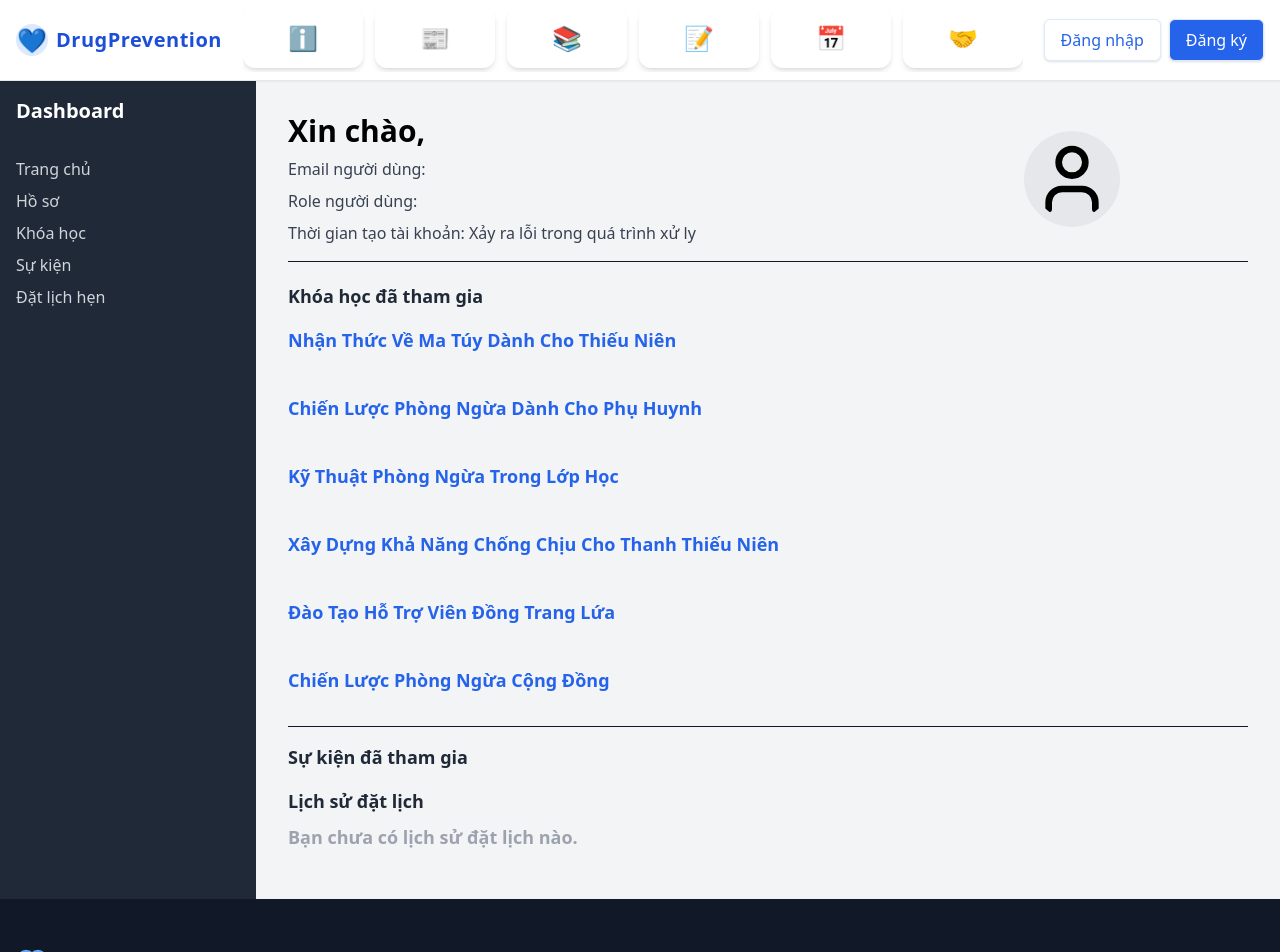
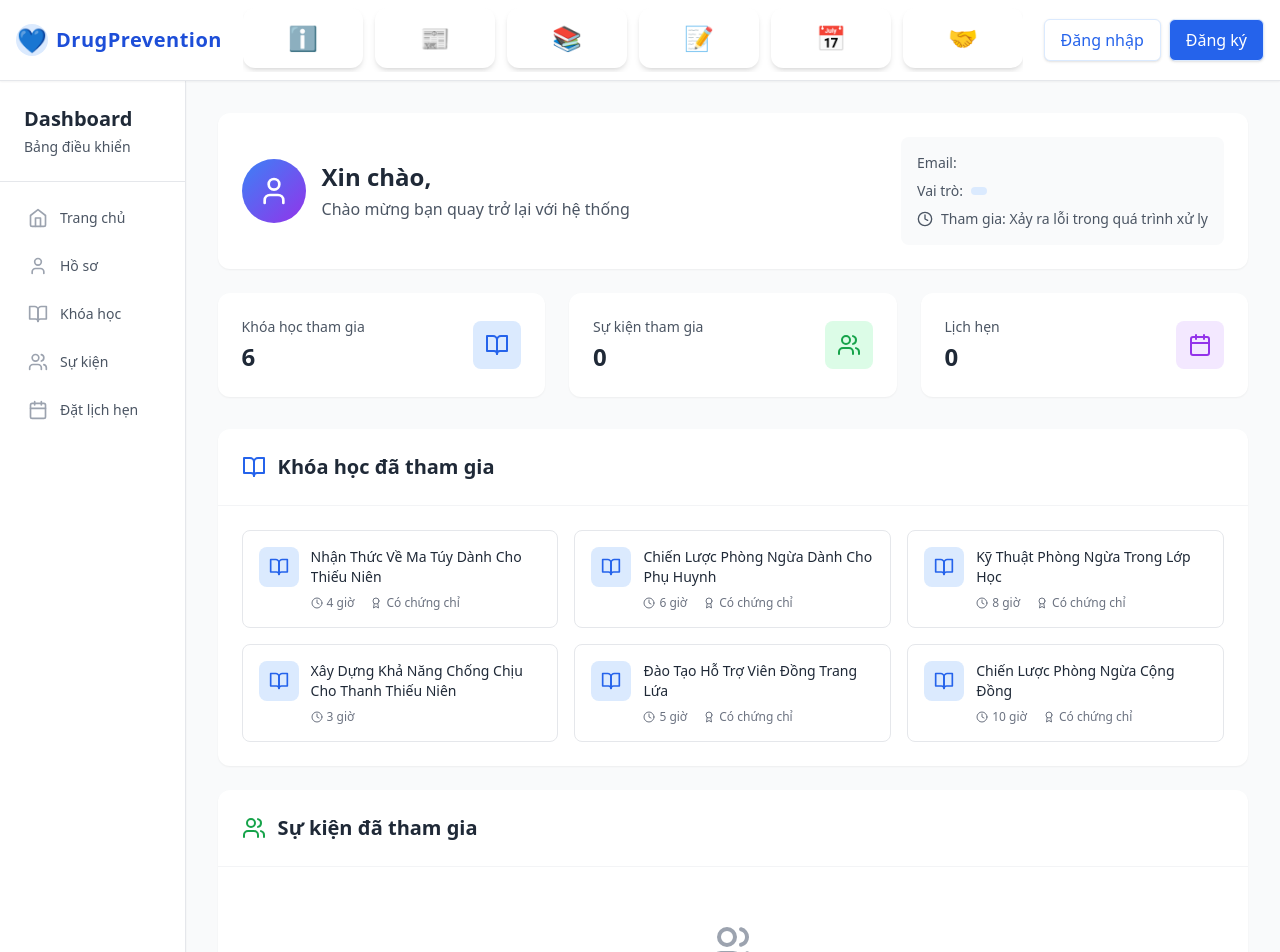
Before and after one commit to Rinnn465/DrugUsePreventionProject, a React (Vite) app in the folder client/: page /dashboard/1 in a window 1280 px wide. Shown: the top 952 px of the page. Built offline with nearby package versions, Linux system fonts and the light colour scheme.

Commit message:
update dashboard

```diff
--- a/client/src/components/sidebar/Sidebar.tsx
+++ b/client/src/components/sidebar/Sidebar.tsx
@@ -1,44 +1,58 @@
-import { Link } from "react-router-dom"
+import { Link, useLocation } from "react-router-dom"
+import { Home, User, BookOpen, Calendar, Users, Settings } from "lucide-react"
+
 const Sidebar = () => {
+    const location = useLocation();
+
+    const menuItems = [
+        { path: '/', label: 'Trang chủ', icon: Home },
+        { path: '#', label: 'Hồ sơ', icon: User },
+        { path: '/courses', label: 'Khóa học', icon: BookOpen },
+        { path: '/community-programs', label: 'Sự kiện', icon: Users },
+        { path: '/appointments', label: 'Đặt lịch hẹn', icon: Calendar },
+    ];
+
     return (
-        <aside className="w-64 bg-gray-800 text-white flex flex-col">
-            <div className="p-4">
-                <h2 className="text-xl font-bold">Dashboard</h2>
+        <aside className="w-64 bg-white border-r border-gray-200 flex flex-col shadow-sm">
+            {/* Header */}
+            <div className="p-6 border-b border-gray-200">
+                <h2 className="text-xl font-bold text-gray-800">Dashboard</h2>
+                <p className="text-sm text-gray-600 mt-1">Bảng điều khiển</p>
             </div>
-            <nav className="flex-grow">
-                <ul className="space-y-2 p-4">
-                    <Link
-                        to={'/'}
-                        className="block text-gray-300 hover:text-white"
-                    >
-                        Trang chủ
-                    </Link>
-                    <Link
-                        to={'#'}
-                        className="block text-gray-300 hover:text-white"
-                    >
-                        Hồ sơ
-                    </Link>
-                    <Link
-                        to={'/courses'}
-                        className="block text-gray-300 hover:text-white"
-                    >
-                        Khóa học
-                    </Link>
-                    <Link
-                        to={'/events'}
-                        className="block text-gray-300 hover:text-white"
-                    >
-                        Sự kiện
-                    </Link>
-                    <Link
-                        to={'/appointments'}
-                        className="block text-gray-300 hover:text-white"
-                    >
-                        Đặt lịch hẹn
-                    </Link>
+
+            {/* Navigation */}
+            <nav className="flex-grow p-4">
+                <ul className="space-y-2">
+                    {menuItems.map((item) => {
+                        const Icon = item.icon;
+                        const isActive = location.pathname === item.path;
+
+                        return (
+                            <li key={item.path}>
+                                <Link
+                                    to={item.path}
+                                    className={`flex items-center space-x-3 px-3 py-2.5 rounded-lg text-sm font-medium transition-all duration-200 ${
+                                        isActive
+                                            ? 'bg-blue-50 text-blue-700 border-r-2 border-blue-600'
+                                            : 'text-gray-600 hover:bg-gray-50 hover:text-gray-800'
+                                    }`}
+                                >
+                                    <Icon className={`h-5 w-5 ${isActive ? 'text-blue-600' : 'text-gray-400'}`} />
+                                    <span>{item.label}</span>
+                                </Link>
+                            </li>
+                        );
+                    })}
                 </ul>
             </nav>
+
+            {/* Footer */}
+            <div className="p-4 border-t border-gray-200">
+                <div className="flex items-center space-x-3 px-3 py-2 text-xs text-gray-500">
+                    <Settings className="h-4 w-4" />
+                    <span>Phiên bản 1.0.0</span>
+                </div>
+            </div>
         </aside>
     )
 }
--- a/client/src/index.css
+++ b/client/src/index.css
@@ -244,6 +244,14 @@
   box-shadow: 0 10px 25px rgba(59, 130, 246, 0.4);
 }
 
+/* Text Utilities */
+.line-clamp-2 {
+  display: -webkit-box;
+  -webkit-line-clamp: 2;
+  -webkit-box-orient: vertical;
+  overflow: hidden;
+}
+
 /* Smooth Transitions */
 * {
   transition: color 0.2s ease, background-color 0.2s ease, border-color 0.2s ease;
--- a/client/src/pages/DashBoardPage.tsx
+++ b/client/src/pages/DashBoardPage.tsx
@@ -4,65 +4,190 @@ import { useUser } from "../context/UserContext";
 import Sidebar from "../components/sidebar/Sidebar";
 import { parseDate } from "../utils/parseDateUtils";
 import { courseData } from "../data/courseData";
-import { User } from "lucide-react";
+import { User, BookOpen, Calendar, Clock, Award, Users } from "lucide-react";
 
 const DashBoardPage: React.FC = () => {
     const { userId } = useParams();
     const { user, setUser } = useUser();
 
     const [section, setSection] = useState<string>('dashboard');
+
     return (
-        <div className="flex min-h-screen">
+        <div className="flex min-h-screen bg-gray-50">
             {/* Sidebar */}
             <Sidebar />
 
             {/* Main Content */}
-            <main className="flex-grow bg-gray-100 p-8">
-                <div className="flex justify-between items-center">
-                    <div>
-                        <h1 className="text-3xl font-bold">Xin chào, {user?.Username}</h1>
-                        <div className="mt-2 text-gray-700">Email người dùng: {user?.Email}</div>
-                        <div className="mt-2 text-gray-700">Role người dùng: {user?.Role}</div>
-                        <div className="mt-2 text-gray-700">Thời gian tạo tài khoản: {parseDate(`${user?.CreatedAt}`)}</div>
-                    </div>
+            <main className="flex-grow p-6 lg:p-8">
+                {/* Header Section */}
+                <div className="bg-white rounded-xl shadow-sm p-6 mb-6">
+                    <div className="flex flex-col lg:flex-row lg:items-center lg:justify-between">
+                        <div className="flex items-center space-x-4">
+                            <div className="h-16 w-16 bg-gradient-to-br from-blue-500 to-purple-600 rounded-full flex items-center justify-center">
+                                <User className="h-8 w-8 text-white" />
+                            </div>
+                            <div>
+                                <h1 className="text-2xl font-bold text-gray-800">
+                                    Xin chào, {user?.Username}
+                                </h1>
+                                <p className="text-gray-600 mt-1">
+                                    Chào mừng bạn quay trở lại với hệ thống
+                                </p>
+                            </div>
+                        </div>
 
-                    <div>
-                        <User className="h-24 w-24 mr-32 bg-gray-200 rounded-full p-2" />
-                    </div>
-                </div>
-                <div className="border-t border-gray-900 my-4"></div>
-                <div className="mt-5">
-                    <div className="text-lg font-semibold text-gray-800 mb-4">
-                        Khóa học đã tham gia
-                        {courseData.map((course) => (
-                            <div key={course.id} className="py-4 pr-4 rounded-lg mb-2">
-                                <Link to={`/courses/${course.id}`} className="text-blue-600 hover:underline">
-                                    {course.title}
-                                </Link>
+                        <div className="mt-4 lg:mt-0">
+                            <div className="bg-gray-50 rounded-lg p-4 space-y-2">
+                                <div className="flex items-center space-x-2 text-sm text-gray-600">
+                                    <span className="font-medium">Email:</span>
+                                    <span>{user?.Email}</span>
+                                </div>
+                                <div className="flex items-center space-x-2 text-sm text-gray-600">
+                                    <span className="font-medium">Vai trò:</span>
+                                    <span className="px-2 py-1 bg-blue-100 text-blue-800 rounded-full text-xs font-medium">
+                                        {user?.Role}
+                                    </span>
+                                </div>
+                                <div className="flex items-center space-x-2 text-sm text-gray-600">
+                                    <Clock className="h-4 w-4" />
+                                    <span>Tham gia: {parseDate(`${user?.CreatedAt}`)}</span>
+                                </div>
                             </div>
-                        ))}
-                    </div>
-                    <div className="border-t border-gray-900 my-4"></div>
-
-                    <div className="text-lg font-semibold text-gray-800 mb-4">
-                        Sự kiện đã tham gia
-                        {/* {eventData.map((event) => (
-                            <div key={event.id} className="py-4 pr-4 rounded-lg mb-2">
-                                <Link to={`/events/${event.id}`} className="text-blue-600 hover:underline">
-                                    {event.name}
-                                </Link>
-                            </div>
-                        ))} */}
-                    </div>
-                    <div className="text-lg font-semibold text-gray-800 mb-4">
-                        Lịch sử đặt lịch
-                        <div className="text-gray-400 text-md mt-2">
-                            Bạn chưa có lịch sử đặt lịch nào.
                         </div>
                     </div>
                 </div>
 
+                {/* Stats Cards */}
+                <div className="grid grid-cols-1 md:grid-cols-3 gap-6 mb-8">
+                    <div className="bg-white rounded-xl shadow-sm p-6">
+                        <div className="flex items-center justify-between">
+                            <div>
+                                <p className="text-gray-600 text-sm font-medium">Khóa học tham gia</p>
+                                <p className="text-2xl font-bold text-gray-800 mt-1">{courseData.length}</p>
+                            </div>
+                            <div className="h-12 w-12 bg-blue-100 rounded-lg flex items-center justify-center">
+                                <BookOpen className="h-6 w-6 text-blue-600" />
+                            </div>
+                        </div>
+                    </div>
 
+                    <div className="bg-white rounded-xl shadow-sm p-6">
+                        <div className="flex items-center justify-between">
+                            <div>
+                                <p className="text-gray-600 text-sm font-medium">Sự kiện tham gia</p>
+                                <p className="text-2xl font-bold text-gray-800 mt-1">0</p>
+                            </div>
+                            <div className="h-12 w-12 bg-green-100 rounded-lg flex items-center justify-center">
+                                <Users className="h-6 w-6 text-green-600" />
+                            </div>
+                        </div>
+                    </div>
+
+                    <div className="bg-white rounded-xl shadow-sm p-6">
+                        <div className="flex items-center justify-between">
+                            <div>
+                                <p className="text-gray-600 text-sm font-medium">Lịch hẹn</p>
+                                <p className="text-2xl font-bold text-gray-800 mt-1">0</p>
+                            </div>
+                            <div className="h-12 w-12 bg-purple-100 rounded-lg flex items-center justify-center">
+                                <Calendar className="h-6 w-6 text-purple-600" />
+                            </div>
+                        </div>
+                    </div>
+                </div>
+
+                {/* Course Section */}
+                <div className="bg-white rounded-xl shadow-sm mb-6">
+                    <div className="p-6 border-b border-gray-100">
+                        <div className="flex items-center space-x-3">
+                            <BookOpen className="h-6 w-6 text-blue-600" />
+                            <h2 className="text-xl font-semibold text-gray-800">Khóa học đã tham gia</h2>
+                        </div>
+                    </div>
+
+                    <div className="p-6">
+                        {courseData.length > 0 ? (
+                            <div className="grid grid-cols-1 md:grid-cols-2 lg:grid-cols-3 gap-4">
+                                {courseData.map((course) => (
+                                    <Link
+                                        key={course.id}
+                                        to={`/courses/${course.id}`}
+                                        className="group block p-4 border border-gray-200 rounded-lg hover:border-blue-300 hover:shadow-md transition-all duration-200"
+                                    >
+                                        <div className="flex items-start space-x-3">
+                                            <div className="h-10 w-10 bg-blue-100 rounded-lg flex items-center justify-center flex-shrink-0">
+                                                <BookOpen className="h-5 w-5 text-blue-600" />
+                                            </div>
+                                            <div className="flex-1 min-w-0">
+                                                <h3 className="text-sm font-medium text-gray-800 group-hover:text-blue-600 transition-colors duration-200 line-clamp-2">
+                                                    {course.title}
+                                                </h3>
+                                                <div className="mt-2 flex items-center space-x-4 text-xs text-gray-500">
+                                                    <span className="flex items-center space-x-1">
+                                                        <Clock className="h-3 w-3" />
+                                                        <span>{course.duration}</span>
+                                                    </span>
+                                                    {course.isCertified && (
+                                                        <span className="flex items-center space-x-1">
+                                                            <Award className="h-3 w-3" />
+                                                            <span>Có chứng chỉ</span>
+                                                        </span>
+                                                    )}
+                                                </div>
+                                            </div>
+                                        </div>
+                                    </Link>
+                                ))}
+                            </div>
+                        ) : (
+                            <div className="text-center py-8">
+                                <BookOpen className="h-12 w-12 text-gray-400 mx-auto mb-3" />
+                                <p className="text-gray-500">Bạn chưa tham gia khóa học nào</p>
+                            </div>
+                        )}
+                    </div>
+                </div>
+
+                {/* Events Section */}
+                <div className="bg-white rounded-xl shadow-sm mb-6">
+                    <div className="p-6 border-b border-gray-100">
+                        <div className="flex items-center space-x-3">
+                            <Users className="h-6 w-6 text-green-600" />
+                            <h2 className="text-xl font-semibold text-gray-800">Sự kiện đã tham gia</h2>
+                        </div>
+                    </div>
+
+                    <div className="p-6">
+                        <div className="text-center py-8">
+                            <Users className="h-12 w-12 text-gray-400 mx-auto mb-3" />
+                            <p className="text-gray-500">Bạn chưa tham gia sự kiện nào</p>
+                        </div>
+                    </div>
+                </div>
+
+                {/* Appointment History Section */}
+                <div className="bg-white rounded-xl shadow-sm">
+                    <div className="p-6 border-b border-gray-100">
+                        <div className="flex items-center space-x-3">
+                            <Calendar className="h-6 w-6 text-purple-600" />
+                            <h2 className="text-xl font-semibold text-gray-800">Lịch sử đặt lịch</h2>
+                        </div>
+                    </div>
+
+                    <div className="p-6">
+                        <div className="text-center py-8">
+                            <Calendar className="h-12 w-12 text-gray-400 mx-auto mb-3" />
+                            <p className="text-gray-500 mb-2">Bạn chưa có lịch sử đặt lịch nào</p>
+                            <Link
+                                to="/appointments"
+                                className="inline-flex items-center px-4 py-2 bg-purple-600 text-white text-sm font-medium rounded-lg hover:bg-purple-700 transition-colors duration-200"
+                            >
+                                <Calendar className="h-4 w-4 mr-2" />
+                                Đặt lịch hẹn ngay
+                            </Link>
+                        </div>
+                    </div>
+                </div>
             </main>
         </div>
     );
```
